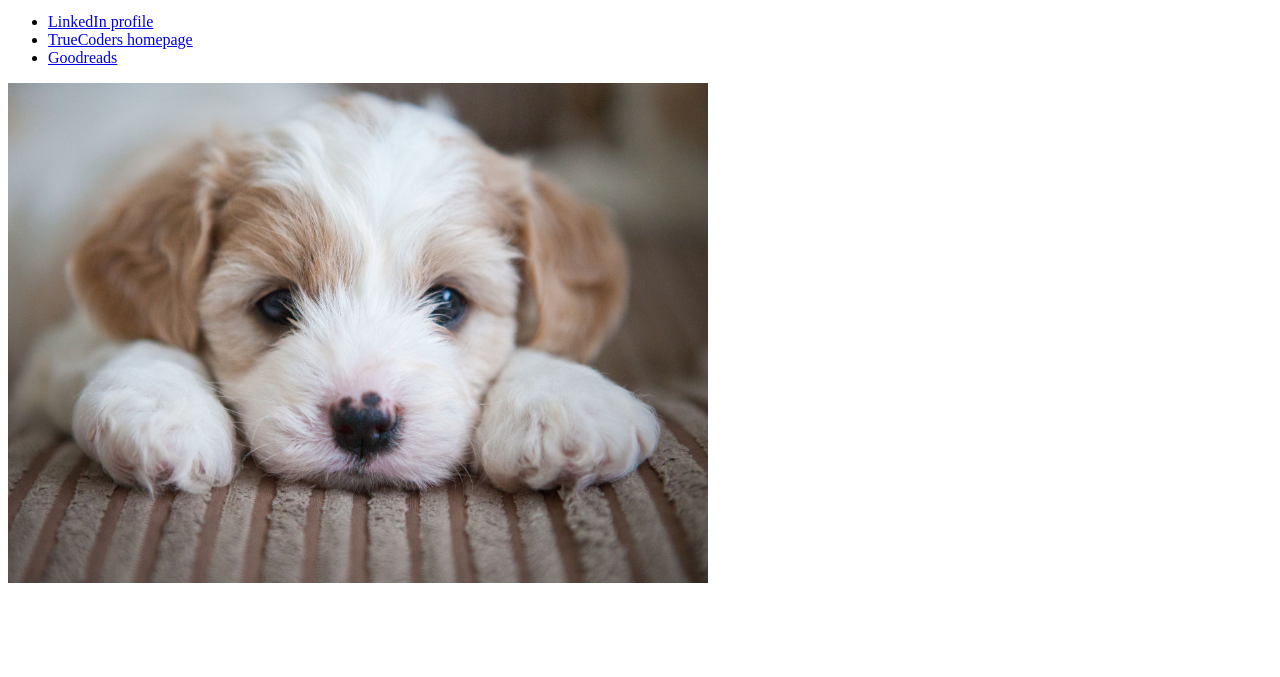
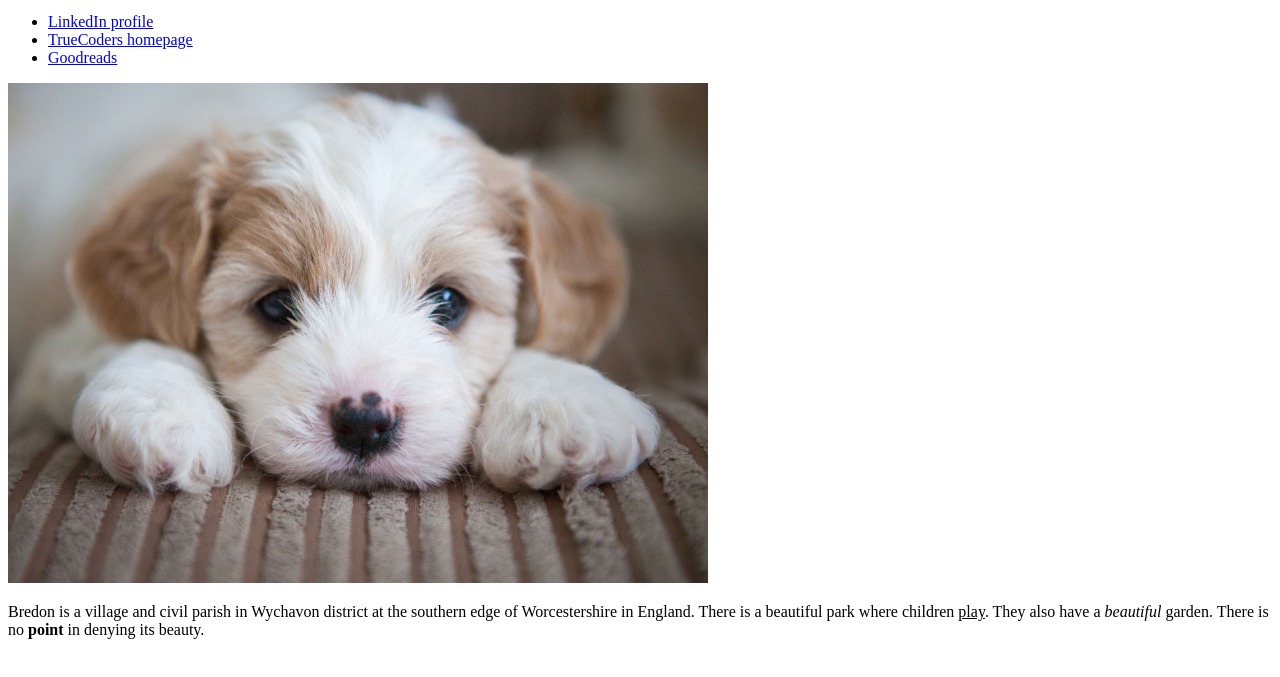
Before and after one commit to farihaorna23/HTML_EXERCSIE, a plain HTML site: page index.html in a window 1280 px wide. Shown: the part 101-778 px from the top of the page. Drawn offline with Linux system fonts and the light colour scheme.

Commit message:
finsihed exercise4

```diff
--- a/index.html
+++ b/index.html
@@ -33,5 +33,14 @@
         height="500px"
       />
     </div>
+    <div id="exercise4">
+      <p>
+        <span>Bredon</span> is a village and civil parish in Wychavon district
+        at the southern edge of Worcestershire in England. There is a beautiful
+        park where children <u>play</u>. They also have a
+        <em>beautiful</em> garden. There is no <strong>point</strong> in denying
+        its beauty.
+      </p>
+    </div>
   </body>
 </html>
```
